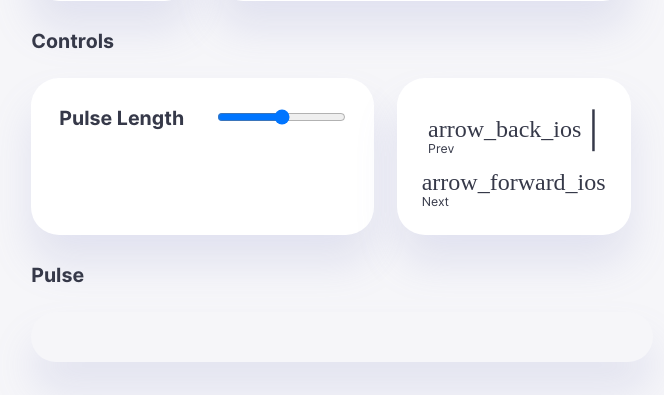
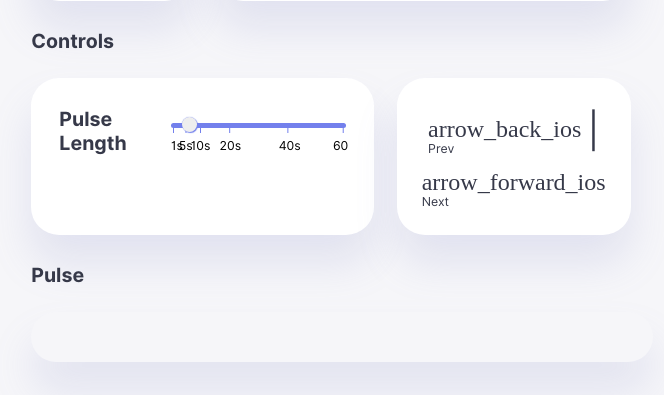
Before and after one commit to MatinGhanbari/PulseCare, a Django app: template src/backend/pulseCare/templates/pages/patients/index.html in a window 1280 px wide. Shown: the part 364-759 px from the top of the page, without its empty margins (232-896 px from the left). Run offline with Django 4.2, Linux system fonts and the light colour scheme; the template is opened without the code that fills it, so the values that code supplies are empty; some web fonts are replaced.

Commit message:
Add pulse control section

```diff
--- a/src/backend/pulseCare/static/css/patients.css
+++ b/src/backend/pulseCare/static/css/patients.css
@@ -151,3 +151,117 @@ main .control-subjects {
 .pagination_item:hover .material-icons-sharp {
     color: var(--color-primary);
 }
+
+input.range {
+    -webkit-appearance: none;
+    bottom: -10px;
+    position: relative;
+    width: 100%;
+    margin: 0;
+    padding: 0;
+    border: 0;
+    background: transparent;
+}
+
+input.range:focus {
+    outline: 0;
+}
+
+input.range::-moz-focus-outer {
+    border: 0;
+}
+
+input.range::-webkit-slider-thumb {
+    box-shadow: 1px 1px 1px var(--color-primary), 0px 0px 1px var(--color-primary);
+    border: 0;
+    height: 15px;
+    width: 15px;
+    border-radius: 50%;
+    background: #eeeeee;
+    cursor: pointer;
+    -webkit-appearance: none;
+    /*margin-top: -3px;*/
+    margin-top: -6px;
+}
+
+input.range::-moz-range-thumb {
+    box-shadow: 1px 1px 1px black, 0px 0px 1px black;
+    border: 0;
+    height: 20px;
+    width: 20px;
+    border-radius: 50%;
+    background: white;
+    cursor: pointer;
+}
+
+input.range::-ms-thumb {
+    box-shadow: 1px 1px 1px black, 0px 0px 1px black;
+    border: 0;
+    height: 20px;
+    width: 20px;
+    border-radius: 50%;
+    background: white;
+    cursor: pointer;
+    height: 5px;
+}
+
+input.range::-webkit-slider-runnable-track {
+    width: 100%;
+    height: 5px;
+    cursor: pointer;
+    box-shadow: 1px 1px 1px rgba(0, 0, 0, 0), 0px 0px 1px rgba(13, 13, 13, 0);
+    background: var(--color-primary);
+    border-radius: 20px;
+    border: 0;
+}
+
+input.range::-moz-range-track {
+    width: 100%;
+    height: 5px;
+    cursor: pointer;
+    box-shadow: 1px 1px 1px rgba(0, 0, 0, 0), 0px 0px 1px rgba(13, 13, 13, 0);
+    background: var(--color-primary);
+    border-radius: 20px;
+    border: 0;
+}
+
+input.range::-ms-track {
+    width: 100%;
+    height: 5px;
+    cursor: pointer;
+    background: transparent;
+    border-color: transparent;
+    color: transparent;
+}
+
+input.range::-ms-fill-lower,
+input.range::-ms-fill-upper {
+    background: var(--color-primary);
+    border: 0;
+    border-radius: 40px;
+    box-shadow: 1px 1px 1px rgba(0, 0, 0, 0), 0px 0px 1px rgba(13, 13, 13, 0);
+}
+
+.range__tick {
+    fill: var(--color-primary);
+}
+
+.range__tick:first-child {
+    -webkit-transform: translateX(2px);
+    -moz-transform: translateX(2px);
+    -ms-transform: translateX(2px);
+    -o-transform: translateX(2px);
+    transform: translateX(2px);
+}
+
+.range__tick:last-child {
+    -webkit-transform: translateX(-3px);
+    -moz-transform: translateX(-3px);
+    -ms-transform: translateX(-3px);
+    -o-transform: translateX(-3px);
+    transform: translateX(-3px);
+}
+
+.range__field {
+    border: 0;
+}
--- a/src/backend/pulseCare/templates/pages/patients/index.html
+++ b/src/backend/pulseCare/templates/pages/patients/index.html
@@ -135,8 +135,26 @@
             <div class="eg">
                 <div class="control-item">
                     <h2>Pulse Length</h2>
-                    <div>
-                        <input type="range" id="html-input-range">
+                    <div style="width: 68%">
+                        <fieldset class="range__field">
+                            <input class="range" id="length" type="range" min="1" max="60" value="5">
+                            <svg role="presentation" width="100%" height="10" xmlns="http://www.w3.org/2000/svg">
+                                <rect class="range__tick" x="0%" y="3" width="1" height="10"></rect>
+                                <rect class="range__tick" x="8.3%" y="3" width="1" height="10"></rect>
+                                <rect class="range__tick" x="16.6%" y="3" width="1" height="10"></rect>
+                                <rect class="range__tick" x="33.3%" y="3" width="1" height="10"></rect>
+                                <rect class="range__tick" x="66.6%" y="3" width="1" height="10"></rect>
+                                <rect class="range__tick" x="100%" y="3" width="1" height="10"></rect>
+                            </svg>
+                            <svg role="presentation" width="102%" height="16" xmlns="http://www.w3.org/2000/svg">
+                                <text class="range__point" x="0%" y="14" text-anchor="start">1s</text>
+                                <text class="range__point" x="8.3%" y="14" text-anchor="middle">5s</text>
+                                <text class="range__point" x="16.6%" y="14" text-anchor="middle">10s</text>
+                                <text class="range__point" x="33.3%" y="14" text-anchor="middle">20s</text>
+                                <text class="range__point" x="66.6%" y="14" text-anchor="middle">40s</text>
+                                <text class="range__point" x="97%" y="14" text-anchor="middle">60s</text>
+                            </svg>
+                        </fieldset>
                     </div>
                 </div>
             </div>
```
